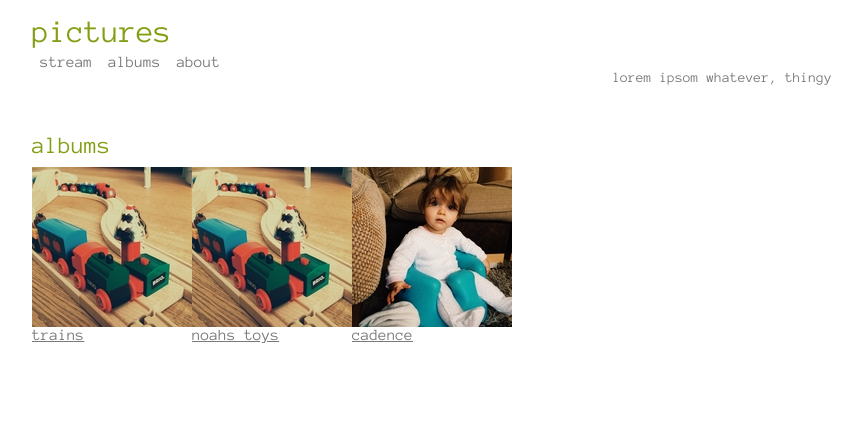
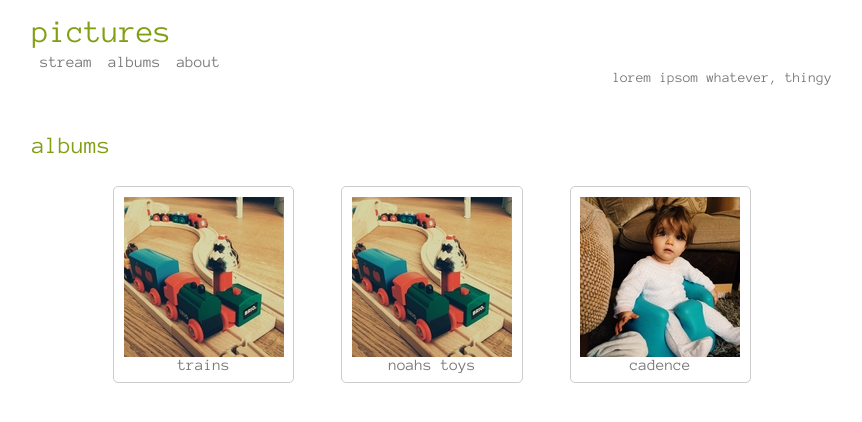
Before and after one commit to MalphasWats/pictures, a Jekyll site: the page built from albums/index.html, in a window 1280 px wide. Shown: the top 422 px of the page, without its empty margins (208-1070 px from the left). Built offline with Jekyll 4.4.1, drawn with Linux system fonts in a browser that asks for light colours; Markdown is read by kramdown in place of the engine named in the settings.

Commit message:
albums style

```diff
--- a/style/style.css
+++ b/style/style.css
@@ -146,3 +146,23 @@ section ul li img
 	display:block;
 	width:100%;
 }
+
+section ul#albums
+{
+	text-align:center;
+}
+
+section ul#albums li
+{
+	display: inline-block;
+	float:none;
+	margin:1.2em;
+	padding:0.6em;
+	border: 1px solid #ccc;
+	border-radius: 5px;
+}
+
+section ul#albums li a
+{
+	text-decoration:none;
+}
```
